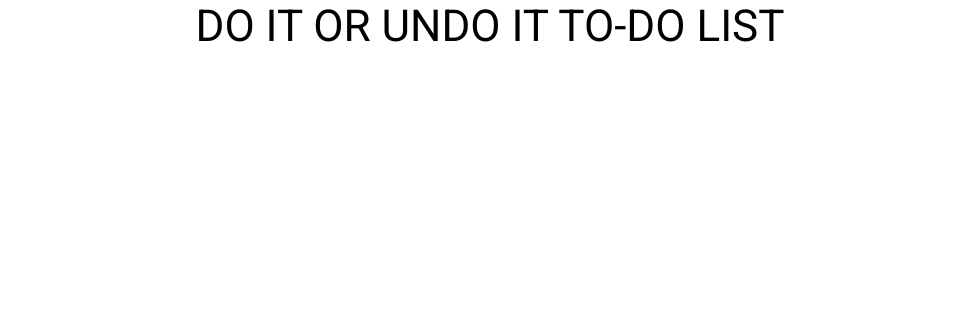
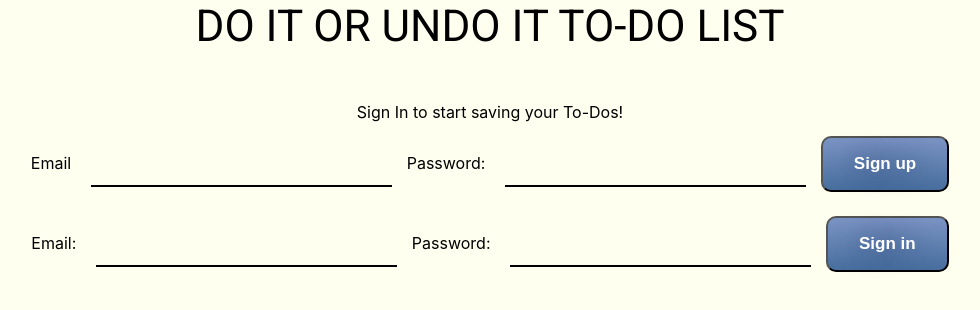
Before and after one commit to devinenoise/todo-front-end, a React (Create React App) app: page /login in a window 1280 px wide. Shown: the top 310 px of the page, without its empty margins (150-1130 px from the left). Built offline with nearby package versions, Linux system fonts and the light colour scheme.

Commit message:
sign up form

```diff
--- a/src/App.css
+++ b/src/App.css
@@ -2,6 +2,7 @@
 
 * {
   text-align: center;
+  background: ivory;
 }
 
 header {
@@ -53,10 +54,10 @@ input {
   height: 100%;
 }
 
-button {
+.delete  {
 	border-radius:10px;
 	cursor:pointer;
 	margin: 5px;
 	padding: 10px;
-	background: red;
+
 }
--- a/src/App.js
+++ b/src/App.js
@@ -1,12 +1,15 @@
 import React, { Component } from 'react';
 import TodoApp from './TodoApp.js';
 import './App.css';
+import TodoAppLogin from './TodoAppLogin'
 import {
     BrowserRouter as Router,
     Route,
-    Switch,
+    Redirect,
  } from 'react-router-dom';
 
+
+const isLoggedIn = () => JSON.parse(localStorage.getItem('user'));
 
  export default class App extends Component {
   render () {
@@ -17,10 +20,12 @@ import {
             DO IT OR UNDO IT TO-DO LIST
         </header>
         <Router>
-            <Switch>
-                <Route exact path="/" component={ TodoApp }/>
-                {/* <Route exact path="/login" component= { User }/> */}
-            </Switch>
+                <Route exact path='/' render={() =>
+                isLoggedIn()
+                    ? <TodoApp />
+                    : <Redirect to='/login' />
+                }/>
+                <Route exact path="/login" component= { TodoAppLogin }/>
         </Router>
 
     </div>
--- a/src/TodoApp.js
+++ b/src/TodoApp.js
@@ -10,7 +10,9 @@ export default class TodoApp extends Component {
 
     // getting the list of todos from the database
     componentDidMount = async () => {
-        const todos = await request.get('https://secure-river-88477.herokuapp.com/api/todos')
+        const user = JSON.parse(localStorage.getItem('user'));
+
+        const todos = await request.get('https://secure-river-88477.herokuapp.com/api/todos').set('Authorization', user.token);
 
         this.setState({ todos: todos.body })
     }
@@ -23,6 +25,8 @@ export default class TodoApp extends Component {
             complete: false,
         };
 
+        const user = JSON.parse(localStorage.getItem('user'));
+
         // spread operator
         const newTodos = [...this.state.todos, newTodo];
 
@@ -30,7 +34,7 @@ export default class TodoApp extends Component {
         // updating the database with the user todo input
         const data = await request.post('https://secure-river-88477.herokuapp.com/api/todos', {
             task: this.state.todoInput
-        });
+        }).set('Authorization', user.token);
     }
 
     handleInput = (e) => { this.setState({ todoInput: e.target.value }) };
@@ -61,10 +65,12 @@ export default class TodoApp extends Component {
 
                             matchingTodo.complete = !todo.complete
 
+                            const user = JSON.parse(localStorage.getItem('user'));
+
                             this.setState({ todos: newTodos });
 
                             //updating the database actually
-                            const data = await request.put(`https://secure-river-88477.herokuapp.com/api/todos/${todo.id}`, matchingTodo);
+                            const data = await (await request.put(`https://secure-river-88477.herokuapp.com/api/todos/${todo.id}`, matchingTodo)).set('Authorization', user.token);
 
                             const deleteTodos = async () => {
                                 return this.state.todos.splice(index, 1);
@@ -72,14 +78,16 @@ export default class TodoApp extends Component {
 
                         }} key={todo.id}> {todo.task}
                         <button className="delete" onClick={async () => {
-                            await request.delete(`https://secure-river-88477.herokuapp.com/api/todos/${todo.id}`)
+
+                            await request.delete(`https://secure-river-88477.herokuapp.com/api/todos/${todo.id}`);
 
                             const deletedTodos = this.state.todos.slice();
                             deletedTodos.splice(index, 1);
+
                             this.setState({ todos: deletedTodos });
 
                         }}>
-                            <span>🗑️</span> </button>
+                            <span>Delete To Do</span> </button>
                     </p>)
                 }
 
--- /dev/null
+++ b/src/TodoAppLogin.js
@@ -0,0 +1,48 @@
+import React, { Component } from 'react'
+import request from 'superagent'
+
+export default class TodoAppLogin extends Component {
+
+    state = {
+        usernameSignIn: '',
+        usernameSignUp: '',
+        passwordSignIn: '',
+        passwordSignUp: '',
+    }
+
+    handleSignIn = async () => {
+        const signIn = await request.post(`https://secure-river-88477.herokuapp.com/api/auth/signin`, {
+            email: this.state.usernameSignIn,
+            password: this.state.passwordSignIn,
+        })
+
+        localStorage.setItem('user', JSON.stringify(signIn.body));
+    }
+
+    handleSignUp = async () => {
+        const signUp = await request.post(`https://secure-river-88477.herokuapp.com/api/auth/signup`, {
+            email: this.state.usernameSignUp,
+            password: this.state.passwordSignUp,
+        })
+
+        localStorage.setItem('user', JSON.stringify(signUp.body));
+
+    }
+
+    render() {
+        return (
+            <div>
+                <div id="welcome">Sign In to start saving your To-Dos!</div>
+                Email <input value={this.state.usernameSignUp} onChange={(e) => this.setState({ usernameSignUp: e.target.value })} />
+                Password: <input value={this.state.passwordSignUp} onChange={(e) => this.setState({ passwordSignUp: e.target.value })} />
+
+                <button className ="myButton" onClick={this.handleSignUp}>Sign up</button>
+                <br />
+                Email: <input value={this.state.usernameSignIn} onChange={(e) => this.setState({ usernameSignIn: e.target.value })} />
+                Password: <input value={this.state.passwordSignIn} onChange={(e) => this.setState({ passwordSignIn: e.target.value })} />
+
+                <button className ="myButton" onClick={this.handleSignIn}>Sign in</button>
+            </div>
+        )
+    }
+}
```
Also changed, not shown: 1 other file (tests, documents, lock files or other folders).
